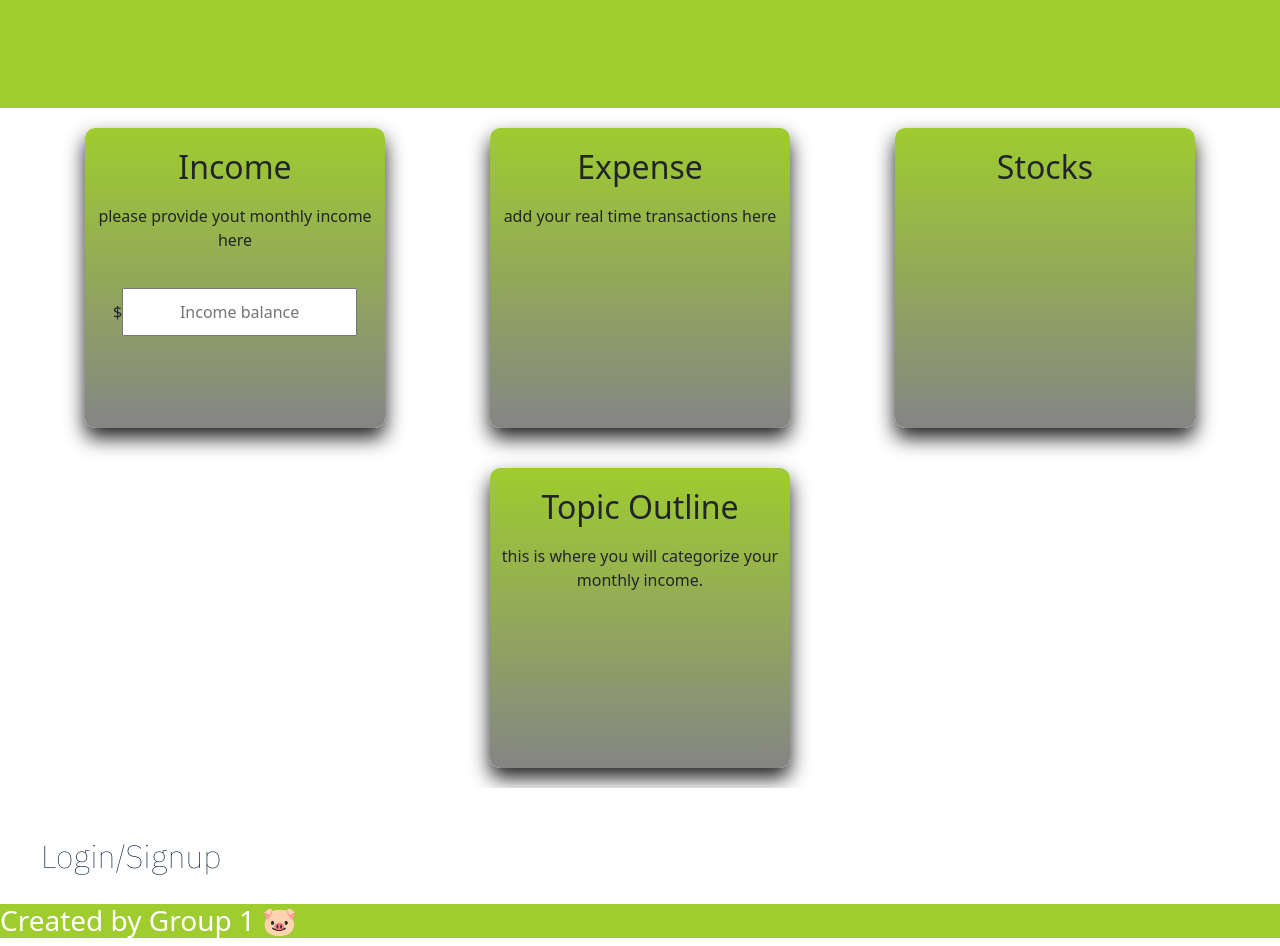
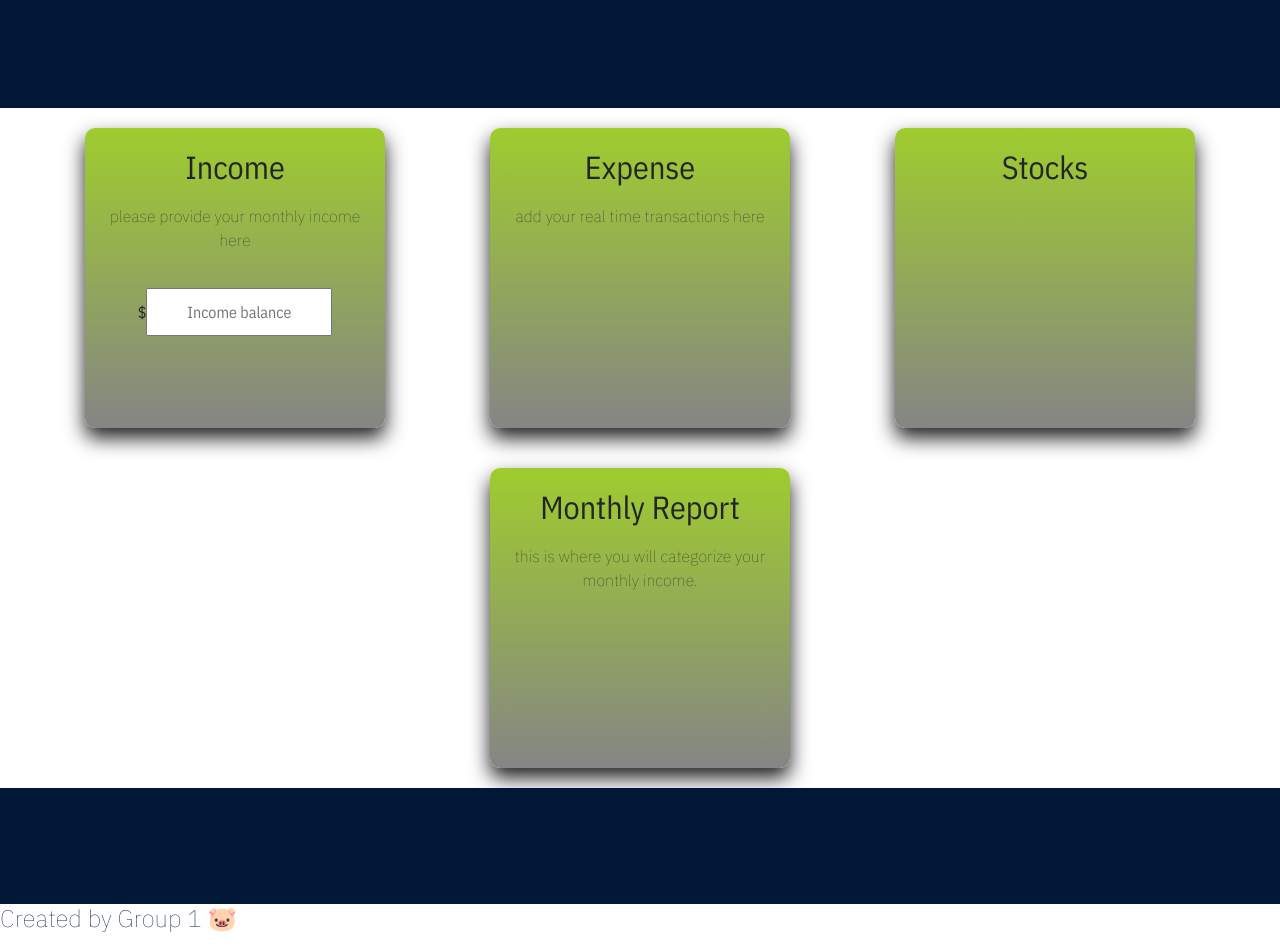
Before and after one commit to emsaw721/stacks-on-stacks, a React (Create React App) app in the folder client/: page /dash in a window 1280 px wide. Shown: the part 700-1646 px from the top of the page. Built offline with nearby package versions, Linux system fonts and the light colour scheme.

Commit message:
did some more css for navbar, planner

```diff
--- a/client/src/components/Footer.js
+++ b/client/src/components/Footer.js
@@ -9,7 +9,7 @@ const Footer = () => {
             <style>
   @import url('https://fonts.googleapis.com/css2?family=IBM+Plex+Sans+Condensed:wght@100;300;400&family=IBM+Plex+Sans:wght@100&display=swap');
 </style>
-            <h3>Created by Group 1 🐷</h3>
+            <h4>Created by Group 1 🐷</h4>
         </div>
     )
 }
--- a/client/src/components/Navbar.js
+++ b/client/src/components/Navbar.js
@@ -2,7 +2,7 @@ import React, { useState } from 'react';
 import { Link } from 'react-router-dom';
 import { Modal, Tab, Nav } from 'react-bootstrap';
 import './components.css';
-import Navpig from './oinktranspig.png';
+import Navpig from './welcomeoink.png';
 import LoginForm from './LoginForm';
 import SignUpForm from './SignupForm'
 import Auth from '../utils/auth';
@@ -21,9 +21,9 @@ const Navbar = () => {
                     <nav className='navbar' >
                         <ul className='nav-list'>
                             <li className='nav-item dash-icon'>
-                                {/* <Link to '/dashboard' className='nav-link'>
+                                <Link to='/dash' className='nav-link'>
                         <img src={Navpig} alt="pig" />
-                         </Link> */}
+                         </Link>
                             </li>
                             <li className='navigation-item'>
                                 <Link to='/expense' className='nav-link'>
--- a/client/src/components/ProgressBar.js
+++ b/client/src/components/ProgressBar.js
@@ -5,7 +5,7 @@ const Bar = () => {
     const expenseTotal = 80
     const budget = 100
     return (
-        <ProgressBar completed={expenseTotal} maxCompleted={budget} barContainerclassName="progressBar" bgColor='#011936'/>
+        <ProgressBar completed={expenseTotal} maxCompleted={budget} barContainerclassName="progressBar" bgColor='#011936' baseBgColor='#9FCC2E'/>
     )
 };
 
--- a/client/src/components/components.css
+++ b/client/src/components/components.css
@@ -15,10 +15,11 @@
 /* -------- Navbar Styling ---------- */
 .navcontainer {
     font-family: 'IBM Plex Sans', sans-serif;
+    width: 100%;
 }
 
 .navbar {
-    background-color: var(--tertiary-color);
+    background-color: var(--quaternary-color);
 }
 
 .nav-list {
@@ -47,13 +48,15 @@
 }
 
 .link-text {
-    color: var(--quaternary-color);
+    color: var(--tertiary-color);
     text-decoration: none;
 }
 
+
+
 /* ------- signup form --------- */
 
-/* .formlabel {
+.formlabel {
     color: var(--quaternary-color);
     font-family: 'IBM Plex Sans', sans-serif;
 }
@@ -81,13 +84,13 @@
 .formbtn {
     color: var(--tertiary-color);
     background-color: var(--quinary-color);
-} */
+}
 
-/* .formbtn :hover {
+.formbtn :hover {
     border-color: var(--quaternary-color);
     background-color: var(--tertiary-color);
     color: var(--quaternary-color);
-} */
+}
 
 
 .nav-pills .nav-link {
@@ -113,7 +116,7 @@
 
 /* -------- Header Styling ------- */
 .header {
-    background-color: var(--quinary-color);
+    background-color: var(--quaternary-color);
     color: var(--tertiary-color);
     display: flex;
 }
@@ -156,16 +159,17 @@
 
 /* ---- Hero Styling -------*/
 .hero {
-    background-color: var(--quaternary-color);
+    background-color: var(--tertiary-color);
     position: sticky;
     position: -webkit-sticky;
     top: 0;
     /*make sure to change this for progress bar */
     text-align: center;
+    padding: 10px;
 }
 
 .hero h3 {
-    color: var(--tertiary-color);
+    color: var(--quaternary-color);
 }
 
 /* ----- Calendar Styling -------- */
@@ -200,15 +204,17 @@
 
 /* ------- progress bar ------ */
 
-/* .progressBar {
+.progressBar {
     display: flex;
     justify-content: center;
-} */
+    background-color: var(--quinary-color);
+}
 
 /* ------- Footer Styling ------- */
 .footer {
-    background-color: var(--quinary-color);
-    color: var(--tertiary-color);
+    background-color: var(--tertiary-color);
+    color: var(--quaternary-color);
+    font-family: 'IBM Plex Sans', sans-serif;
 }
 
 
--- a/client/src/pages/Dashboard.js
+++ b/client/src/pages/Dashboard.js
@@ -3,12 +3,13 @@ import React from "react";
 function MainDashboard(){
   return (
     <section>
-        <div className="hero"></div>
-
+          <style>
+                @import url('https://fonts.googleapis.com/css2?family=IBM+Plex+Sans+Condensed:wght@100;300;400&family=IBM+Plex+Sans:wght@100&display=swap');
+            </style>
     <div className="categories">
       <div className="topics">
         <h2>Income</h2>
-        <p>please provide yout monthly income here</p>
+        <p>please provide your monthly income here</p>
         <span className="input-text">$</span>
         <input type="text"  className="input" placeholder="Income balance"/>
 
@@ -21,7 +22,7 @@ function MainDashboard(){
         <h2>Stocks</h2>
       </div>
       <div className="topics">
-        <h2>Topic Outline</h2>
+        <h2>Monthly Report</h2>
         <p> this is where you will categorize your monthly income. </p>
       </div>
     </div>
--- a/client/src/pages/Planner.js
+++ b/client/src/pages/Planner.js
@@ -46,7 +46,7 @@ const changeOther = (event) => {
             <style>
   @import url('https://fonts.googleapis.com/css2?family=IBM+Plex+Sans+Condensed:wght@100;300;400&family=IBM+Plex+Sans:wght@100&display=swap');
 </style>
-            <h1> Your Progress Report </h1>
+            <h1> Your Monthly Report </h1>
             <Cal/>
             <div>
                <div className='reportcontainer'>
--- a/client/src/pages/pages.css
+++ b/client/src/pages/pages.css
@@ -10,6 +10,7 @@
 
 
 /* ------ desktop/laptop formatting -------- */
+
 /* dashboard section */
 .categories {
     display: flex;
@@ -17,6 +18,7 @@
     justify-content: space-evenly;
     width: 100%;
     height: auto;
+    font-family: 'IBM Plex Sans Condensed', sans-serif;
   }
 
   .topics {
@@ -28,12 +30,14 @@
     background: linear-gradient( #9FCC2E, #858585);
     align-items: center;
     text-align: center;
+    font-family: 'IBM Plex Sans Condensed', sans-serif;
   }
 
   .topics p {
     padding: 10px;
     text-align: center;
     align-items: center;
+    font-family: 'IBM Plex Sans', sans-serif;
   }
   .categories .topics {
     box-shadow: 0px 10px 20px 0px rgb(32, 32, 32);
@@ -54,7 +58,7 @@ div {
 }
 .report h1{
     font-size: 3em;
-    color: var(--quaternary-color);
+    color: var(--quinary-color);
     font-family: 'IBM Plex Sans Condensed', sans-serif;
 }
 
@@ -157,6 +161,13 @@ div {
 
 }
 
+.subbtn {
+    background-color: var(--quinary-color);
+    border: 1px solid var(--quinary-color);
+    font-family: 'IBM Plex San Condensed', sans-serif;
+    color: var(--quaternary-color);
+}
+
 @media screen and (max-width: 768px) {
 
     .report h1{
```
